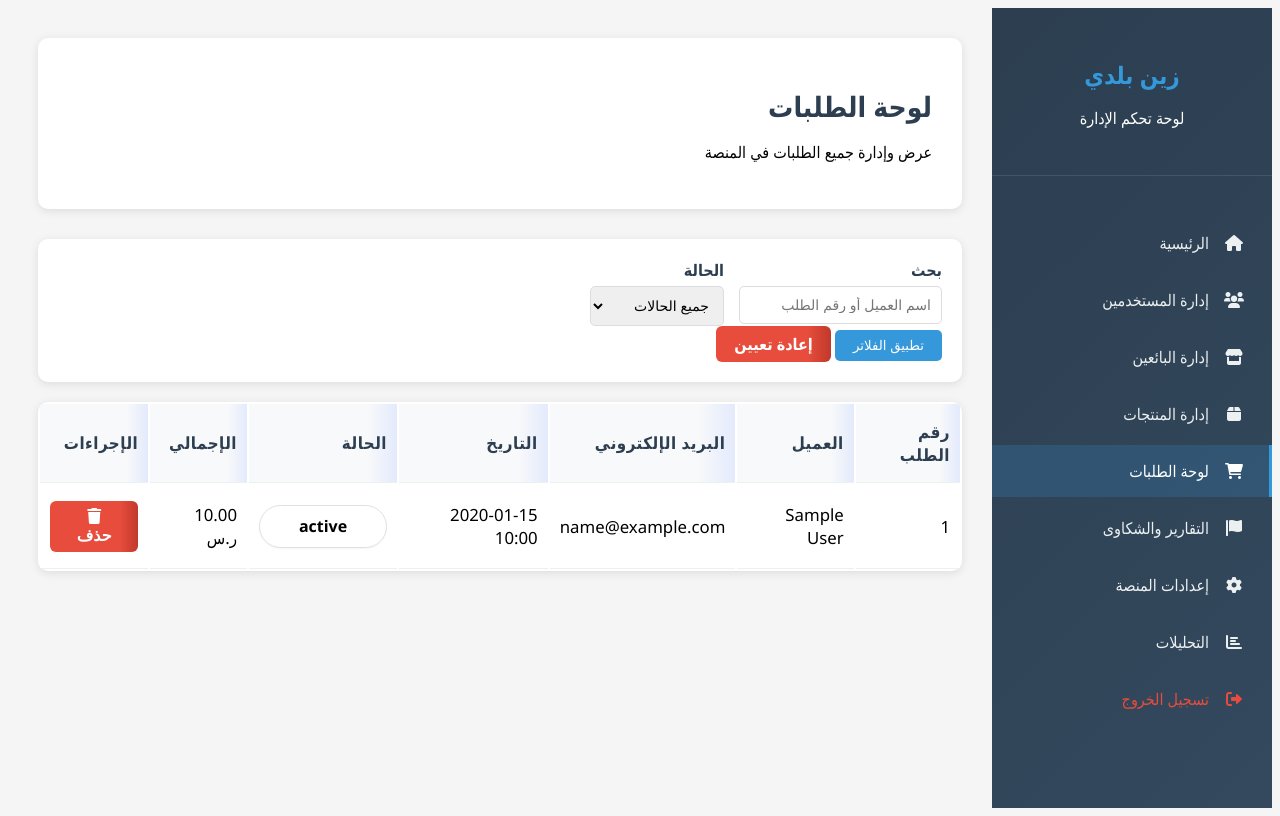
After one commit to ayoub21dev/ZenBladi-V2, a PHP site: page /Admin/orders-panel.php in a window 1280 px wide. The commit adds this page. Run offline with PHP 8.4, Linux system fonts and the light colour scheme; the visitor is signed in with stand-in values (Sample User, id 1); tables that the repository leaves empty hold one stand-in row (values such as "Sample post").

Commit message:
feat(admin): add orders panel with filtering and delete functionality
- Implement new orders management page with status filtering and search
- Add order deletion capability with confirmation dialog
- Display orders with customer details and total amounts

```diff
--- a/frontEnd/Admin/manage-users.php
+++ b/frontEnd/Admin/manage-users.php
@@ -494,7 +494,7 @@ try {
                                     <td><?= htmlspecialchars($user['email']) ?></td>
                                     <td><?= date('Y-m-d', strtotime($user['created_at'])) ?></td>
                                     <td><?= number_format($user['total_orders']) ?></td>
-                                    <td><?= number_format($user['total_spent'], 2) ?> ر.س</td>
+                                    <td><?= number_format($user['total_spent'], 2) ?>DH</td>
                                     <td>
                                         <div class="actions">
                                             <form method="POST" style="display: inline;" onsubmit="return confirm('هل أنت متأكد من إعادة تعيين كلمة المرور؟')">
--- /dev/null
+++ b/frontEnd/Admin/orders-panel.php
@@ -0,0 +1,248 @@
+<?php
+session_start();
+require_once '../../backend/db.php';
+
+// Check if admin is logged in
+if (!isset($_SESSION['user_id']) || $_SESSION['user_type'] !== 'admin') {
+    header('Location: ../login.php');
+    exit();
+}
+
+$message = '';
+$messageType = '';
+
+// Handle delete order
+if ($_SERVER['REQUEST_METHOD'] === 'POST' && isset($_POST['delete_order_id'])) {
+    $order_id = $_POST['delete_order_id'];
+    try {
+        $pdo->prepare('DELETE FROM order_link WHERE order_id = ?')->execute([$order_id]);
+        $pdo->prepare('DELETE FROM customer_order WHERE id = ?')->execute([$order_id]);
+        $message = 'تم حذف الطلب بنجاح.';
+        $messageType = 'success';
+    } catch (PDOException $e) {
+        $message = 'خطأ في حذف الطلب: ' . $e->getMessage();
+        $messageType = 'error';
+    }
+}
+
+// Filters
+$status_filter = $_GET['status'] ?? '';
+$search = $_GET['search'] ?? '';
+$where = [];
+$params = [];
+if ($status_filter) {
+    $where[] = 'co.status = ?';
+    $params[] = $status_filter;
+}
+if ($search) {
+    $where[] = '(c.first_name LIKE ? OR c.last_name LIKE ? OR co.id LIKE ?)';
+    $params[] = "%$search%";
+    $params[] = "%$search%";
+    $params[] = "%$search%";
+}
+$where_clause = $where ? 'WHERE ' . implode(' AND ', $where) : '';
+
+// Fetch orders
+$sql = "SELECT co.*, c.first_name, c.last_name, c.email,
+        (SELECT SUM(ol.total) FROM order_link ol WHERE ol.order_id = co.id) as total_amount
+        FROM customer_order co
+        JOIN customer c ON co.customer_id = c.id
+        $where_clause
+        ORDER BY co.created_at DESC";
+$orders = [];
+try {
+    $stmt = $pdo->prepare($sql);
+    $stmt->execute($params);
+    $orders = $stmt->fetchAll();
+} catch (PDOException $e) {
+    $message = 'خطأ في جلب الطلبات: ' . $e->getMessage();
+    $messageType = 'error';
+}
+?>
+<!DOCTYPE html>
+<html lang="ar" dir="rtl">
+<head>
+    <meta charset="UTF-8">
+    <meta name="viewport" content="width=device-width, initial-scale=1.0">
+    <title>لوحة الطلبات - زين بلدي</title>
+    <link rel="stylesheet" href="https://cdnjs.cloudflare.com/ajax/libs/font-awesome/6.0.0/css/all.min.css">
+    <style>
+        body { font-family: 'Segoe UI', Tahoma, Geneva, Verdana, sans-serif; background: #f5f5f5; direction: rtl; }
+        .dashboard-container { display: flex; min-height: 100vh; }
+        .sidebar { width: 280px; background: linear-gradient(135deg, #2c3e50, #34495e); color: white; position: fixed; height: 100vh; overflow-y: auto; z-index: 1000; }
+        .sidebar-header { padding: 30px 20px; text-align: center; border-bottom: 1px solid rgba(255,255,255,0.1); }
+        .sidebar-header h2 { font-size: 24px; margin-bottom: 5px; color: #3498db; }
+        .sidebar-menu { list-style: none; padding: 20px 0; }
+        .sidebar-menu li { margin: 5px 0; }
+        .sidebar-menu a { display: flex; align-items: center; padding: 15px 25px; color: #ecf0f1; text-decoration: none; transition: all 0.3s ease; border-right: 3px solid transparent; }
+        .sidebar-menu a:hover, .sidebar-menu a.active { background-color: rgba(52, 152, 219, 0.2); border-right-color: #3498db; color: white; }
+        .sidebar-menu a i { margin-left: 15px; width: 20px; text-align: center; }
+        .logout-btn { color: #e74c3c !important; }
+        .logout-btn:hover { background-color: rgba(231, 76, 60, 0.2) !important; border-right-color: #e74c3c !important; }
+        .main-content { margin-right: 280px; padding: 30px; width: calc(100% - 280px); }
+        .page-header { background: white; padding: 30px; border-radius: 10px; box-shadow: 0 2px 10px rgba(0,0,0,0.1); margin-bottom: 30px; }
+        .page-header h1 { color: #2c3e50; font-size: 28px; margin-bottom: 10px; }
+        .filters-section { background: white; padding: 20px; border-radius: 10px; box-shadow: 0 2px 10px rgba(0,0,0,0.1); margin-bottom: 20px; }
+        .filters-grid { display: flex; gap: 15px; flex-wrap: wrap; }
+        .form-group { display: flex; flex-direction: column; }
+        .form-group label { margin-bottom: 5px; font-weight: bold; color: #2c3e50; }
+        .form-group input, .form-group select { padding: 10px; border: 1px solid #ddd; border-radius: 5px; font-size: 14px; }
+        .btn { padding: 8px 18px; border: none; border-radius: 5px; cursor: pointer; text-decoration: none; display: inline-block; text-align: center; transition: all 0.3s ease; }
+        .btn-primary { background: #3498db; color: white; }
+        .btn-primary:hover { background: #2980b9; }
+        .btn-danger { background: #e74c3c; color: white; }
+        .btn-danger:hover { background: #c0392b; }
+        .orders-table { background: white; border-radius: 10px; box-shadow: 0 2px 10px rgba(0,0,0,0.1); overflow: hidden; width: 100%; margin-top: 20px; }
+        .orders-table th, .orders-table td {
+    padding: 16px 10px;
+    text-align: right;
+    border-bottom: 1px solid #ecf0f1;
+    font-size: 1.05rem;
+    vertical-align: middle;
+}
+.orders-table th {
+    background: linear-gradient(90deg, #f8f9fa 80%, #e3eafc 100%);
+    font-weight: bold;
+    color: #2c3e50;
+    letter-spacing: 0.5px;
+}
+.orders-table tbody tr:hover {
+    background: #f1f7ff;
+    transition: background 0.2s;
+}
+.orders-table td {
+    background: #fff;
+}
+.orders-table td:last-child {
+    text-align: center;
+}
+.status-badge {
+    padding: 7px 18px;
+    border-radius: 22px;
+    font-size: 1rem;
+    font-weight: bold;
+    display: inline-block;
+    min-width: 90px;
+    text-align: center;
+    line-height: 1.7;
+    box-shadow: 0 1px 2px rgba(0,0,0,0.04);
+    margin: 0 auto;
+    border: 1px solid #e0e0e0;
+}
+.btn.btn-danger {
+    background: linear-gradient(90deg, #e74c3c 80%, #c0392b 100%);
+    color: #fff;
+    font-weight: bold;
+    border: none;
+    padding: 7px 18px;
+    border-radius: 6px;
+    font-size: 1rem;
+    transition: background 0.2s;
+}
+.btn.btn-danger:hover {
+    background: linear-gradient(90deg, #c0392b 80%, #e74c3c 100%);
+}
+        @media (max-width: 900px) { .main-content { margin-right: 0; padding: 10px; } .orders-table th, .orders-table td { font-size: 13px; padding: 10px 4px; } }
+        @media (max-width: 600px) { .orders-table, .orders-table thead, .orders-table tbody, .orders-table th, .orders-table td, .orders-table tr { display: block; } .orders-table tr { margin-bottom: 15px; background: #fff; border-radius: 8px; box-shadow: 0 1px 4px rgba(0,0,0,0.07); } .orders-table td { border: none; position: relative; padding-right: 50%; min-height: 40px; } .orders-table td:before { position: absolute; right: 10px; top: 12px; white-space: nowrap; font-weight: bold; color: #888; } .orders-table td:nth-child(1):before { content: 'رقم الطلب'; } .orders-table td:nth-child(2):before { content: 'العميل'; } .orders-table td:nth-child(3):before { content: 'البريد الإلكتروني'; } .orders-table td:nth-child(4):before { content: 'التاريخ'; } .orders-table td:nth-child(5):before { content: 'الحالة'; } .orders-table td:nth-child(6):before { content: 'الإجمالي'; } .orders-table td:nth-child(7):before { content: 'الإجراءات'; } }
+    </style>
+</head>
+<body>
+    <div class="dashboard-container">
+        <div class="sidebar">
+            <div class="sidebar-header">
+                <h2>زين بلدي</h2>
+                <p>لوحة تحكم الإدارة</p>
+            </div>
+            <ul class="sidebar-menu">
+                <li><a href="admin.php"><i class="fas fa-home"></i> الرئيسية</a></li>
+                <li><a href="manage-users.php"><i class="fas fa-users"></i> إدارة المستخدمين</a></li>
+                <li><a href="manage-sellers.php"><i class="fas fa-store"></i> إدارة البائعين</a></li>
+                <li><a href="manage-products.php"><i class="fas fa-box"></i> إدارة المنتجات</a></li>
+                <li><a href="orders-panel.php" class="active"><i class="fas fa-shopping-cart"></i> لوحة الطلبات</a></li>
+                <li><a href="reports.php"><i class="fas fa-flag"></i> التقارير والشكاوى</a></li>
+                <li><a href="settings.php"><i class="fas fa-cog"></i> إعدادات المنصة</a></li>
+                <li><a href="analytics.php"><i class="fas fa-chart-bar"></i> التحليلات</a></li>
+                <li><a href="../logout.php" class="logout-btn"><i class="fas fa-sign-out-alt"></i> تسجيل الخروج</a></li>
+            </ul>
+        </div>
+        <div class="main-content">
+            <div class="page-header">
+                <h1>لوحة الطلبات</h1>
+                <p>عرض وإدارة جميع الطلبات في المنصة</p>
+            </div>
+            <?php if ($message): ?>
+                <div class="message <?= $messageType ?>">
+                    <?= htmlspecialchars($message) ?>
+                </div>
+            <?php endif; ?>
+            <div class="filters-section">
+                <form method="GET">
+                    <div class="filters-grid">
+                        <div class="form-group">
+                            <label>بحث</label>
+                            <input type="text" name="search" value="<?= htmlspecialchars($search) ?>" placeholder="اسم العميل أو رقم الطلب">
+                        </div>
+                        <div class="form-group">
+                            <label>الحالة</label>
+                            <select name="status">
+                                <option value="">جميع الحالات</option>
+                                <option value="بانتظار الموافقة" <?= $status_filter === 'بانتظار الموافقة' ? 'selected' : '' ?>>بانتظار الموافقة</option>
+                                <option value="قيد التجهيز" <?= $status_filter === 'قيد التجهيز' ? 'selected' : '' ?>>قيد التجهيز</option>
+                                <option value="تم التوصيل" <?= $status_filter === 'تم التوصيل' ? 'selected' : '' ?>>تم التوصيل</option>
+                                <option value="ملغي" <?= $status_filter === 'ملغي' ? 'selected' : '' ?>>ملغي</option>
+                            </select>
+                        </div>
+                    </div>
+                    <button type="submit" class="btn btn-primary">تطبيق الفلاتر</button>
+                    <a href="orders-panel.php" class="btn btn-danger">إعادة تعيين</a>
+                </form>
+            </div>
+            <div class="orders-table">
+                <table style="width:100%">
+                    <thead>
+                        <tr>
+                            <th>رقم الطلب</th>
+                            <th>العميل</th>
+                            <th>البريد الإلكتروني</th>
+                            <th>التاريخ</th>
+                            <th>الحالة</th>
+                            <th>الإجمالي</th>
+                            <th>الإجراءات</th>
+                        </tr>
+                    </thead>
+                    <tbody>
+                        <?php if (empty($orders)): ?>
+                            <tr><td colspan="7" style="text-align:center; padding:40px;">لا توجد طلبات</td></tr>
+                        <?php else: ?>
+                            <?php foreach ($orders as $order): ?>
+                                <tr>
+                                    <td><?= $order['id'] ?></td>
+                                    <td><?= htmlspecialchars($order['first_name'] . ' ' . $order['last_name']) ?></td>
+                                    <td><?= htmlspecialchars($order['email']) ?></td>
+                                    <td><?= date('Y-m-d H:i', strtotime($order['created_at'])) ?></td>
+                                    <td>
+                                        <span class="status-badge status-<?=
+                                            $order['status'] === 'تم التوصيل' ? 'delivered' :
+                                            ($order['status'] === 'بانتظار الموافقة' ? 'pending' :
+                                            ($order['status'] === 'قيد التجهيز' ? 'approved' : 'pending'))
+                                        ?>">
+                                            <?= htmlspecialchars($order['status']) ?>
+                                        </span>
+                                    </td>
+                                    <td><?= number_format($order['total_amount'], 2) ?> ر.س</td>
+                                    <td>
+                                        <form method="POST" style="display:inline;" onsubmit="return confirm('هل أنت متأكد من حذف هذا الطلب؟')">
+                                            <input type="hidden" name="delete_order_id" value="<?= $order['id'] ?>">
+                                            <button type="submit" class="btn btn-danger"><i class="fas fa-trash"></i> حذف</button>
+                                        </form>
+                                    </td>
+                                </tr>
+                            <?php endforeach; ?>
+                        <?php endif; ?>
+                    </tbody>
+                </table>
+            </div>
+        </div>
+    </div>
+</body>
+</html>
```
